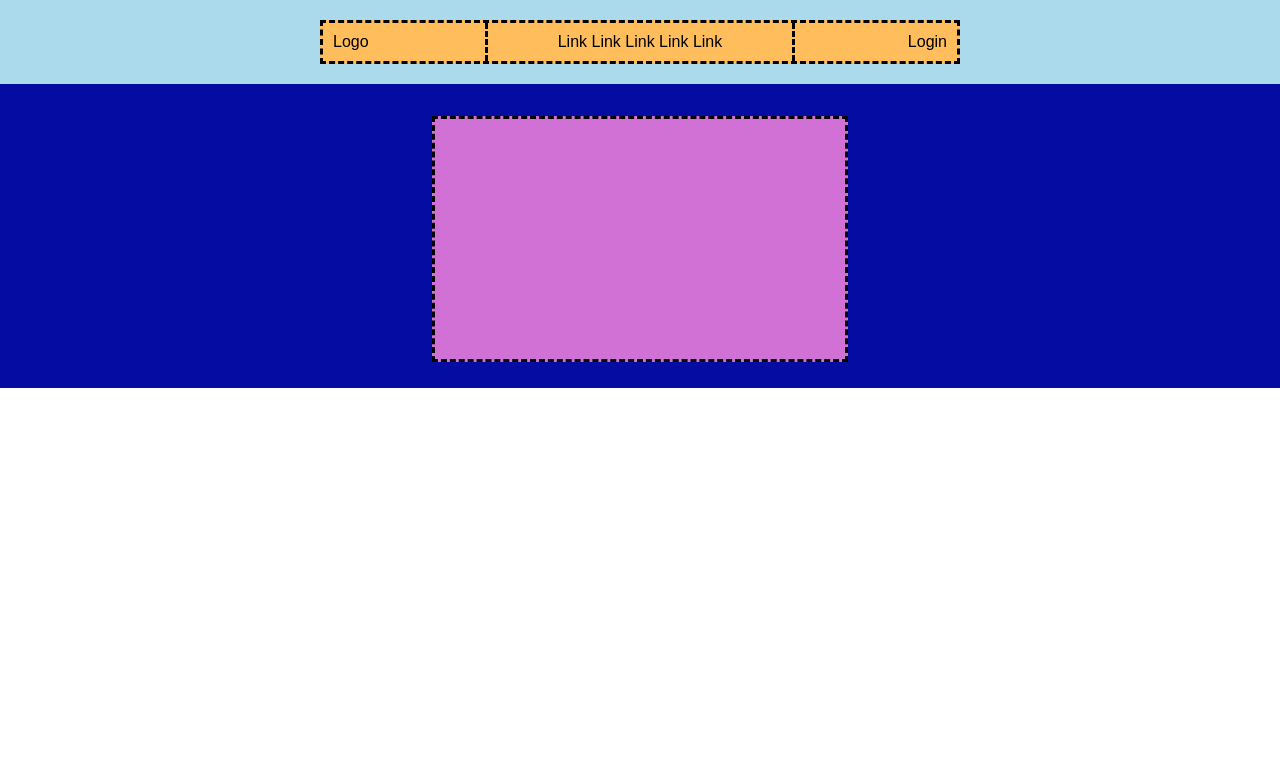
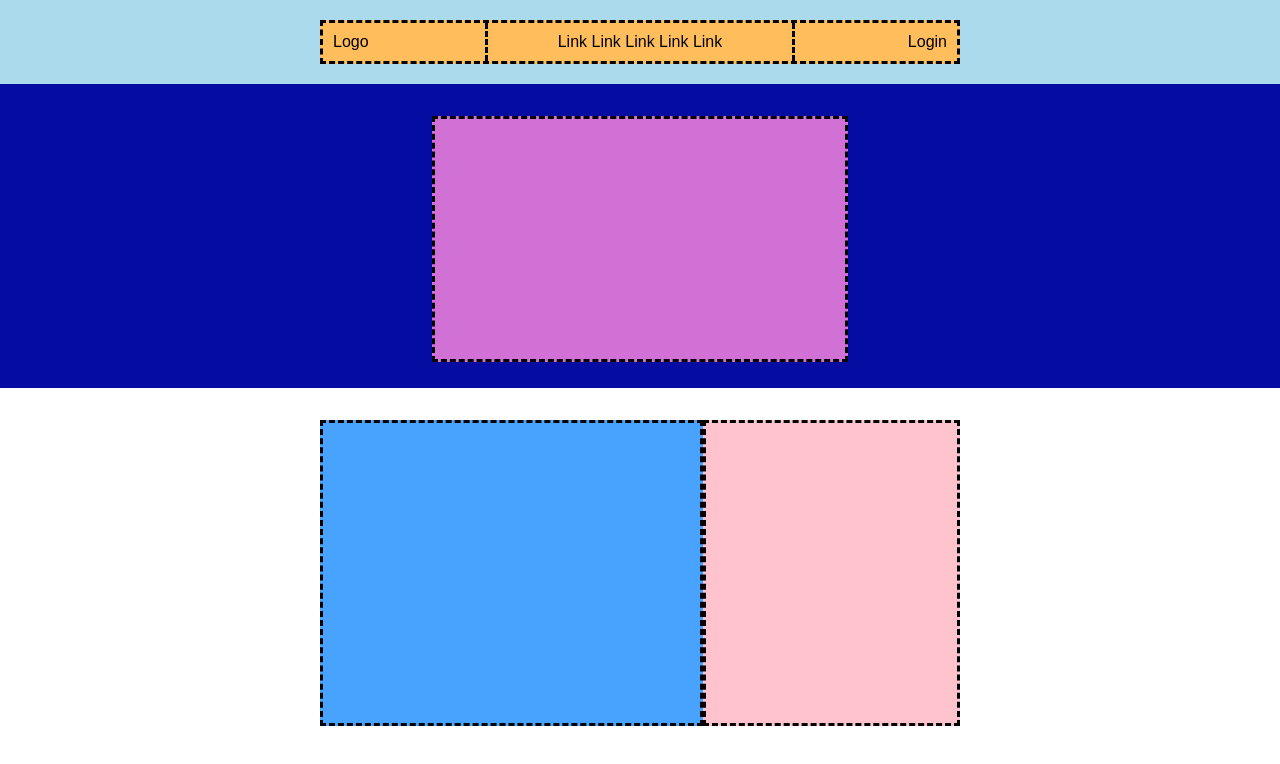
Before and after one commit to davidequattrocchi10/htmlcss-struttura-discord, a plain HTML site: page index.html in a window 1280 px wide. Drawn offline with Linux system fonts and the light colour scheme.

Commit message:
Add second section

```diff
--- a/index.html
+++ b/index.html
@@ -28,6 +28,12 @@
 
             </div>
         </div>
+        <div class="second_section">
+            <div class="container2_main">
+                <div class="item1"></div>
+                <div class="item2"></div>
+            </div>
+        </div>
     </main>
 </body>
 </html>
--- a/style.css
+++ b/style.css
@@ -55,9 +55,40 @@
     border: 3px dashed black;
 
 }
+.debug .container2_main{
+    background-color: white;
+    display: flex;
+    height: 300px;
+    padding: 2rem 20rem;
 
+
+}
+
+.debug .item1{
+    flex: 1.5;
+    height: 100%;
+    background-color: #42a0fff7;
+    border: 3px dashed black;
+
+}
+
+.debug .item2{
+    flex: 1;
+    height: 100%;
+    background-color: #ffc3ce;
+    border: 3px dashed black;
+
+}
 
 /* Main */
 .first_section{}
 
 .container1_main{}
+
+.second_section{}
+
+.container2_main{}
+
+.item1{}
+
+.item2{}
```
